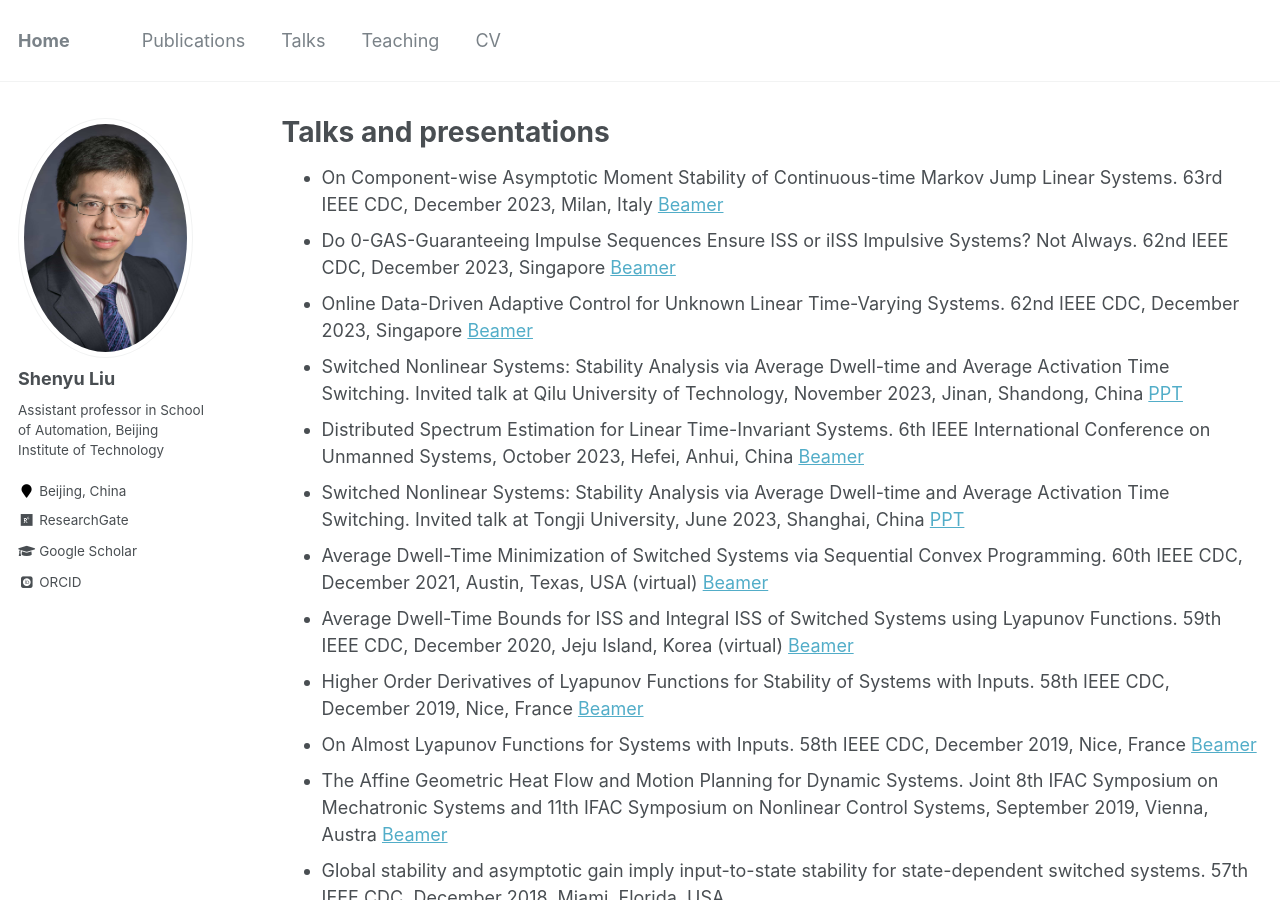
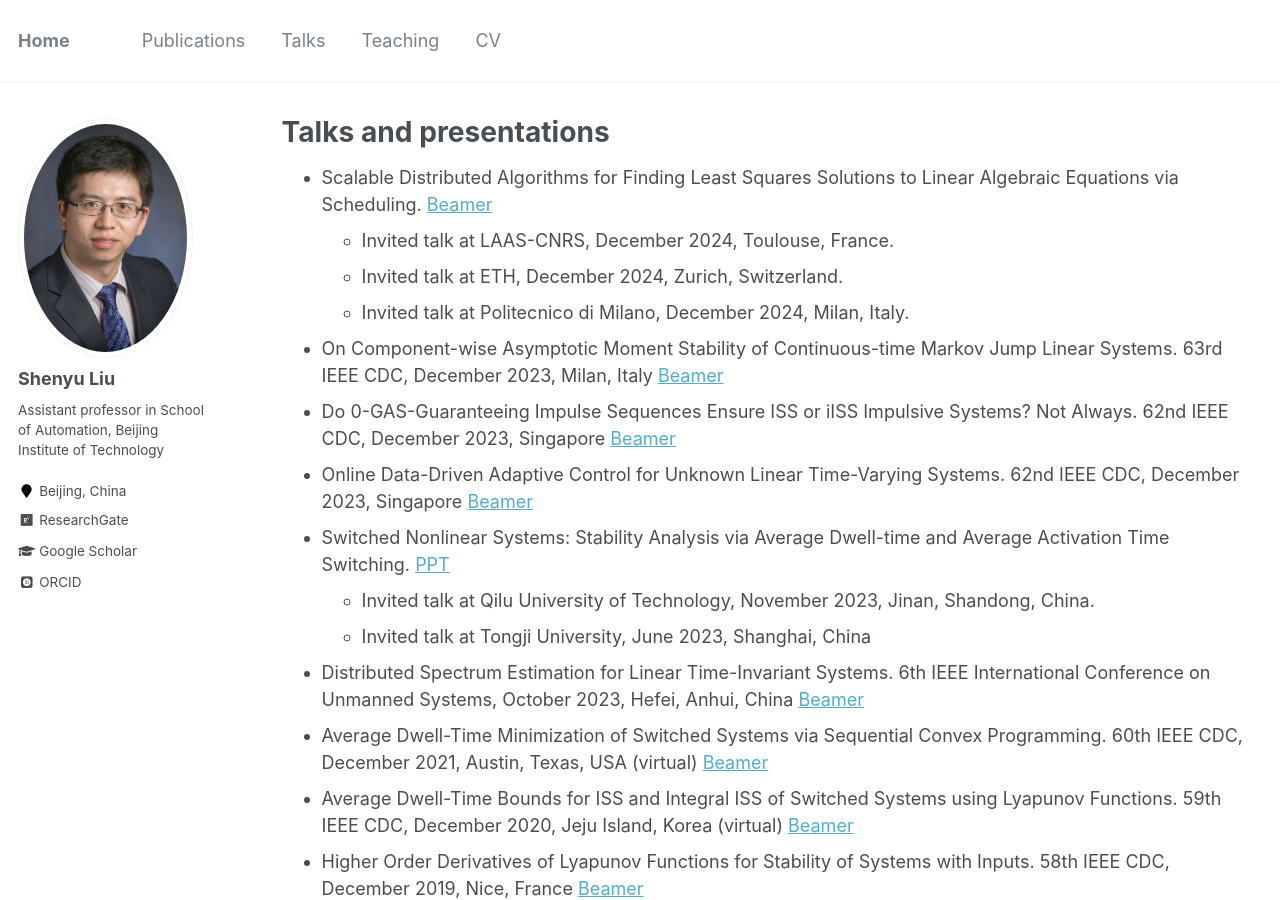
Before and after one commit to Shenyu-Liu/Shenyu-Liu.github.io, a Jekyll site: the page built from _pages/talks.md, in a window 1280 px wide and 900 px high. Built offline with Jekyll 4.4.1, drawn with Linux system fonts in a browser that asks for light colours; some web fonts are replaced.

Commit message:
Update talks.md

```diff
--- a/_pages/talks.md
+++ b/_pages/talks.md
@@ -4,13 +4,17 @@ title: "Talks and presentations"
 permalink: /talks/
 author_profile: true
 ---
-
-* On Component-wise Asymptotic Moment Stability of Continuous-time Markov Jump Linear Systems. 63rd IEEE CDC, December 2023, Milan, Italy <a href="https://1drv.ms/b/c/513225b09d6bb538/EQVM2Yp5zD5PtiIjsT_Ya1cBL-jREEypoKIP8vhsXRnmdg?e=uJVfdR">Beamer</a>
+* Scalable Distributed Algorithms for Finding Least Squares Solutions to Linear Algebraic Equations via Scheduling. <a href="https://1drv.ms/b/c/513225b09d6bb538/ERb4TgvH5DRBkLak2oU6ov8BaSeNIQSWSU8smRjypNMHqw?e=EP1Sfo">Beamer</a>
+  * Invited talk at LAAS-CNRS, December 2024, Toulouse, France.
+  * Invited talk at ETH, December 2024, Zurich, Switzerland.
+  * Invited talk at Politecnico di Milano, December 2024, Milan, Italy.
+* On Component-wise Asymptotic Moment Stability of Continuous-time Markov Jump Linear Systems. 63rd IEEE CDC, December 2023, Milan, Italy <a href="https://1drv.ms/b/c/513225b09d6bb538/EQVM2Yp5zD5PtiIjsT_Ya1cBL-jREEypoKIP8vhsXRnmdg?e=o2YrhE">Beamer</a>
 * Do 0-GAS-Guaranteeing Impulse Sequences Ensure ISS or iISS Impulsive Systems? Not Always. 62nd IEEE CDC, December 2023, Singapore <a href="https://1drv.ms/b/s!Aji1a52wJTJRlJEPaEoq4WLwRtp1OA?e=pgTfUe">Beamer</a>
 * Online Data-Driven Adaptive Control for Unknown Linear Time-Varying Systems. 62nd IEEE CDC, December 2023, Singapore <a href="https://1drv.ms/b/s!Aji1a52wJTJRlJEOI6JO48puMTs3fg?e=nDN7om">Beamer</a>
-* Switched Nonlinear Systems: Stability Analysis via Average Dwell-time and Average Activation Time Switching. Invited talk at Qilu University of Technology, November 2023, Jinan, Shandong, China <a href="https://1drv.ms/p/s!Aji1a52wJTJRiY1bL17dKp4Aw92beA?e=TQmvdT">PPT</a>
+* Switched Nonlinear Systems: Stability Analysis via Average Dwell-time and Average Activation Time Switching. <a href="https://1drv.ms/p/s!Aji1a52wJTJRiY1bL17dKp4Aw92beA?e=TQmvdT">PPT</a>
+  * Invited talk at Qilu University of Technology, November 2023, Jinan, Shandong, China.
+  * Invited talk at Tongji University, June 2023, Shanghai, China
 * Distributed Spectrum Estimation for Linear Time-Invariant Systems. 6th IEEE International Conference on Unmanned Systems, October 2023, Hefei, Anhui, China <a href="https://1drv.ms/b/s!Aji1a52wJTJRlJEQTxgMuoaRaoAJtQ?e=qWv1d8">Beamer</a>
-* Switched Nonlinear Systems: Stability Analysis via Average Dwell-time and Average Activation Time Switching. Invited talk at Tongji University, June 2023, Shanghai, China <a href="https://1drv.ms/p/s!Aji1a52wJTJRiY1bL17dKp4Aw92beA?e=TQmvdT">PPT</a>
 * Average Dwell-Time Minimization of Switched Systems via Sequential Convex Programming. 60th IEEE CDC, December 2021, Austin, Texas, USA (virtual) <a href="https://1drv.ms/b/s!Aji1a52wJTJRiY1hf5O9Bj0Wnb0zSw?e=Nz6h1y">Beamer</a>
 * Average Dwell-Time Bounds for ISS and Integral ISS of Switched Systems using Lyapunov Functions. 59th IEEE CDC, December 2020, Jeju Island, Korea (virtual) <a href="https://1drv.ms/b/s!Aji1a52wJTJRiY1dlAX0JXjp9GZmIA?e=1xwf0O">Beamer</a>
 * Higher Order Derivatives of Lyapunov Functions for Stability of Systems with Inputs. 58th IEEE CDC, December 2019, Nice, France <a href="https://1drv.ms/b/s!Aji1a52wJTJRiY1fMNeSOmwZwVc5nw?e=1YDT8K">Beamer</a>
```
